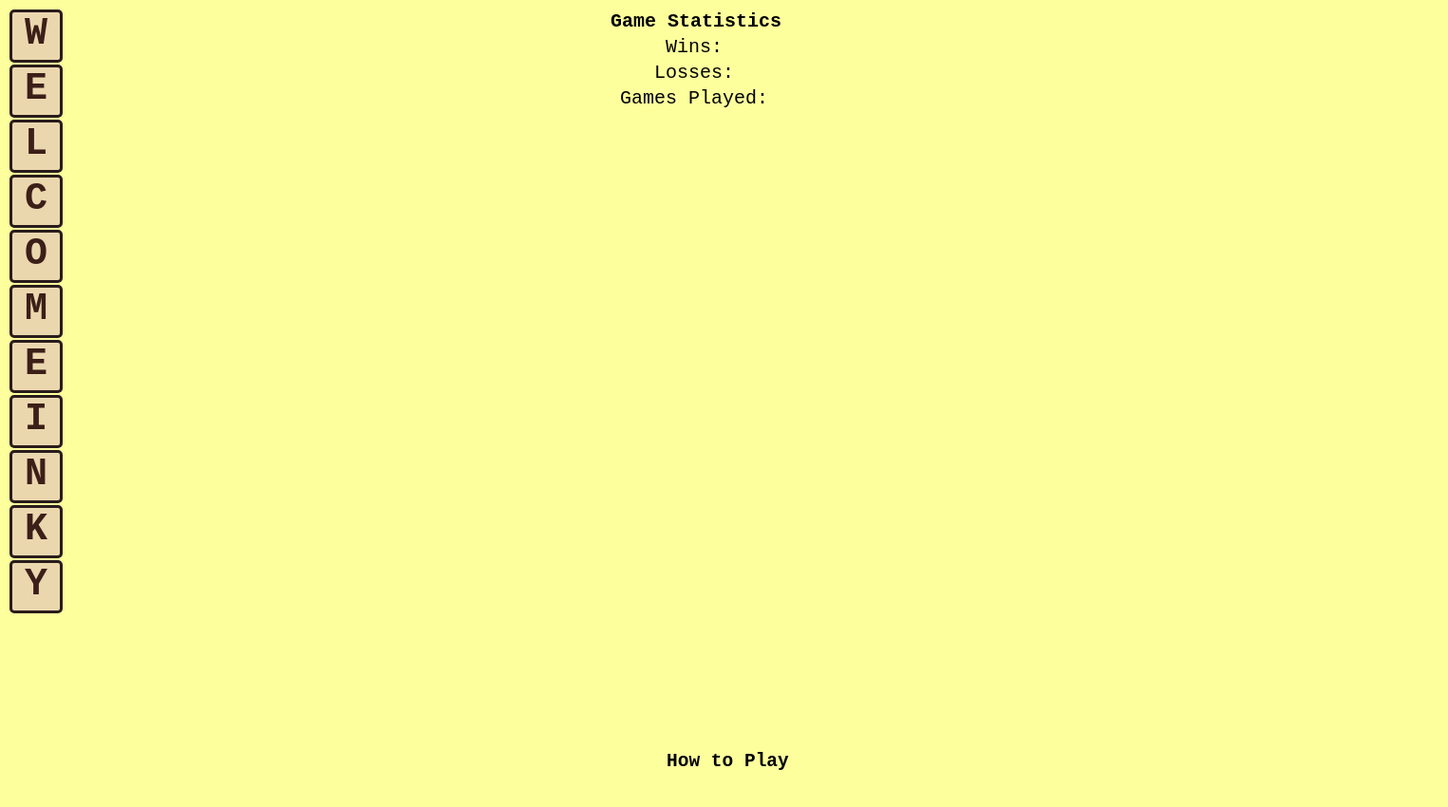
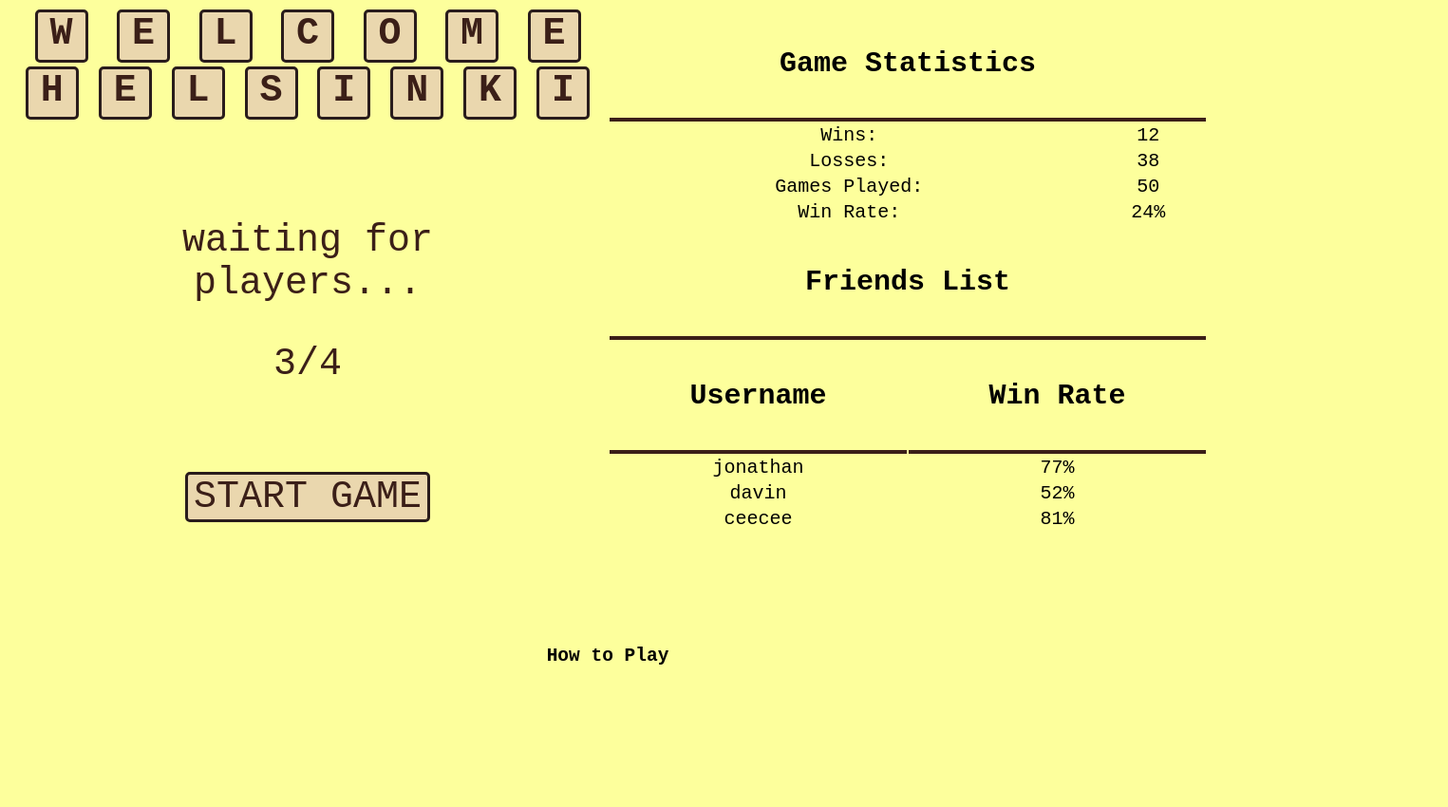
Before and after one commit to ceecee-h/bananagrams, a plain HTML site: page bananagrams/public_html/game/home.html in a window 1280 px wide. Shown: the whole page at 95% size, 1525 px wide, since content can reach past the window. After the commit the page ends 800 px from the top, so only its background shows below. Drawn offline with Linux system fonts and the light colour scheme.

Commit message:
home page basic ui, no server comms yet

```diff
--- a/bananagrams/public_html/game/home.css
+++ b/bananagrams/public_html/game/home.css
@@ -24,32 +24,102 @@ body {
 
 #content {
     display: flex;
-    height: 100%;
+    max-width: 100vw;
+    margin: auto;
 }
 
+/* Right side content */
 #game_panel {
     flex: 1;
 }
 
 #welcome_user {
     /* position: fixed; */
-    bottom: 75%
+    display: flex;
+    flex-direction: column;
 }
 
+#lobby {
+    display: flex;
+    flex-direction: column;
+    align-items: center;
+}
+
+.join {
+    margin: 10%;
+    text-align: center;
+    font-family: monospace;
+    font-size: 40px;
+    background-color: rgb(234, 215, 174);
+    border: 3px solid rgb(41, 28, 28);
+    border-radius: 5px;
+    color: rgb(59, 31, 24);
+}
+
+#active {
+    margin: 10%;
+    text-align: center;
+    font-family: monospace;
+    font-size: 40px;
+    color: rgb(59, 31, 24);
+}
+
+.waiting {
+    margin: 10%;
+    text-align: center;
+    font-family: monospace;
+    font-size: 40px;
+    color: rgb(59, 31, 24);
+}
+
+/* left side content */
 #stat_panel {
     flex: 1;
-    text-align: center;
 }
 
-tr,td,th {
+.container {
+    display: flex;
+    justify-content: center;
+    align-items: center;
+}
+
+#user_stats, #friends {
+    flex: 1;
+    height: 50%;
+}
+
+tr,td {
+    padding: 10;
     text-align: center;
     font-size: 20px;
 }
 
+th {
+    border-bottom: 4px solid rgb(59, 31, 24);
+    font-size: 30px;
+    padding: 5vh;
+}
+
+table {
+    flex: 1;
+    width: 100%;
+}
+
+/* other */
 #faq {
-    width: 100%;
-    padding: 10%;
     text-align: center;
+}
+
+.row {
+    display: flex;
+    flex-direction: row;
+    justify-content: space-evenly;
+    align-items: center;
+}
+
+.wrap {
+    flex: 1;
+    flex-grow: 0;
 }
 
 .banana_tile {
--- a/bananagrams/public_html/game/home.html
+++ b/bananagrams/public_html/game/home.html
@@ -31,33 +31,46 @@ The logic for the layout specifications are located in 'login.css'.
         <div id="content">
             <div id="game_panel">
                 <div id="welcome_user"></div>
-                <div id="join_interface"></div>
+                <div id="lobby"></div>
             </div>
             <div id="stat_panel">
-                <table>
+                <div class="container"><table id="user_stats">
                     <tr><th colspan="2">Game Statistics</th></tr>
                     <tr>
                         <td>Wins:</td>
-                        <td id="win_count"></td>
+                        <td id="win_count">5</td>
                     </tr>
                     <tr>
                         <td>Losses:</td>
-                        <td id="lose_count"></td>
+                        <td id="lose_count">10</td>
                     </tr>
                     <tr>
                         <td>Games Played:</td>
-                        <td id="total_games"></td>
+                        <td id="total_games">15</td>
                     </tr>
-                </table>
+                    <tr>
+                        <td>Win Rate:</td>
+                        <td id="win_rate">15</td>
+                    </tr>
+                </table></div>
+                <div class="container"><table id="friends">
+                    <tr><th colspan="2">Friends List</th></tr>
+                    <tr>
+                        <th>
+                            Username
+                        </th>
+                        <th>
+                            Win Rate
+                        </th>
+                    </tr>
+                </table></div>
             </div>
         </div>
         <div id="faq">
             <h2>
                 How to Play
             </h2>
-            <div>
-
-            </div>
+            <!-- insert image here -->
         </div>
     </body>
 
--- a/bananagrams/public_html/game/home.js
+++ b/bananagrams/public_html/game/home.js
@@ -14,20 +14,83 @@ It fulfills the 'POST' HTTP requests with 'createUser()' and 'createItem()'.
 
 // TODO: REMOVE ONCE INFO GRABBED FROM SERVER
 window.onload = () => {
-    setTitle('inky');
+    let friendsList = {'jonathan': 77, 'davin': 52, 'ceecee': 81};
+    setTitle('helsinki');
+    generateLobby('waiting_host', 3);
+    generateStats(12, 50)
+    for (const key in friendsList) {
+        generateFriend(key, friendsList[key]);
+    }
 };
+
+// SERVER COMMUNICATION
+/* 'joinGame()':
+Trigger a ping to the server to determine if a user
+can join a game in the lobby
+
+Will call generateLobby.
+*/
+function joinGame() {
+    // TODO: this
+}
+
+/* 'joinGame()':
+Trigger the start of a game, moving all players in the
+waiting lobby to the game screen
+*/
+function startGame() {
+    // TODO: this
+}
+
+// UI GENERATION
+
+/* 'generateLobby()':
+Generate the lobby visuals
+cases:
+    - open: join game button available
+    - waiting
+        - if host: add start button
+        - else: current number of players waiting
+    - active: display game in progress
+*/
+function generateLobby(status, current_players=0) {
+    let lobby = document.getElementById("lobby");
+    switch (status) {
+        case 'open':
+            lobby.innerHTML = '<button class="join" onclick="joinGame()">JOIN GAME</button>';
+            return
+        case 'waiting':
+            lobby.innerHTML = `<div class="waiting"><p>waiting for players...</p><p>${current_players}/4</p></div>`;
+            return
+        case 'waiting_host':
+            lobby.innerHTML = `<div class="waiting"><p>waiting for players...</p><p>${current_players}/4</p><button class="join" onclick="startGame()">START GAME</button></div>`;
+            return
+        case 'active':
+            lobby.innerHTML = '<div id="active">GAME IN PROGRESS...</div>';
+            return
+        default:
+            console.log(`ERROR RESOLVING LOBBY STATUS: ${status}`);
+    }
+}
 
 /* 'setTitle()':
 Sets the title component of the home page using
 styled bananagram tiles
+username: username of user
 */
 function setTitle(username) {
     let title = document.getElementById('welcome_user');
-    let welcomeText = `WELCOME${username.toUpperCase()}`;
-    let titleHTML = '';
-    for (let i = 0; i < welcomeText.length; i++) {
-        titleHTML += styledBananaTile(welcomeText[i]);
+    let userText = username.toUpperCase();
+    let welcome = 'WELCOME';
+    let titleHTML = '<div class="row">';
+    for (let i = 0; i < welcome.length; i++) {
+        titleHTML += styledBananaTile(welcome[i]);
     }
+    titleHTML += '</div><div class="row">'
+    for (let i = 0; i < userText.length; i++) {
+        titleHTML += styledBananaTile(userText[i]);
+    }
+    titleHTML += '</div>'
     title.innerHTML = titleHTML;
 }
 
@@ -39,5 +102,30 @@ purposes only on the home page.
 Takes a letter and returns the html needed to embed a tile.
 */
 function styledBananaTile(letter) {
-    return `<div class="banana_tile"><b>${letter}</b></div>`;
+    return `<div class="wrap"><div class="banana_tile"><b>${letter}</b></div></div>`;
 }
+
+/* 'generateFriend()':
+Builds the ui component for a friend entry in the friend list table
+
+Takes the friend's username and win rate
+*/
+function generateFriend(username, win_rate) {
+    let friendTable = document.getElementById("friends");
+    friendTable.innerHTML += `<tr><td>${username}</td><td>${win_rate}%</td></tr>`;
+}
+
+/* 'generateStats()':
+Calculates the user statistics based off the given wins and total games
+played for a user and sets those values into the ui table component
+*/
+function generateStats(wins, total) {
+    let win_count = document.getElementById('win_count');
+    win_count.innerText = wins;
+    let lose_count = document.getElementById('lose_count');
+    lose_count.innerText =  total - wins;
+    let total_games = document.getElementById('total_games');
+    total_games.innerText = total
+    let win_rate = document.getElementById('win_rate');
+    win_rate.innerText = `${(wins/total)*100}%`;
+}
```
